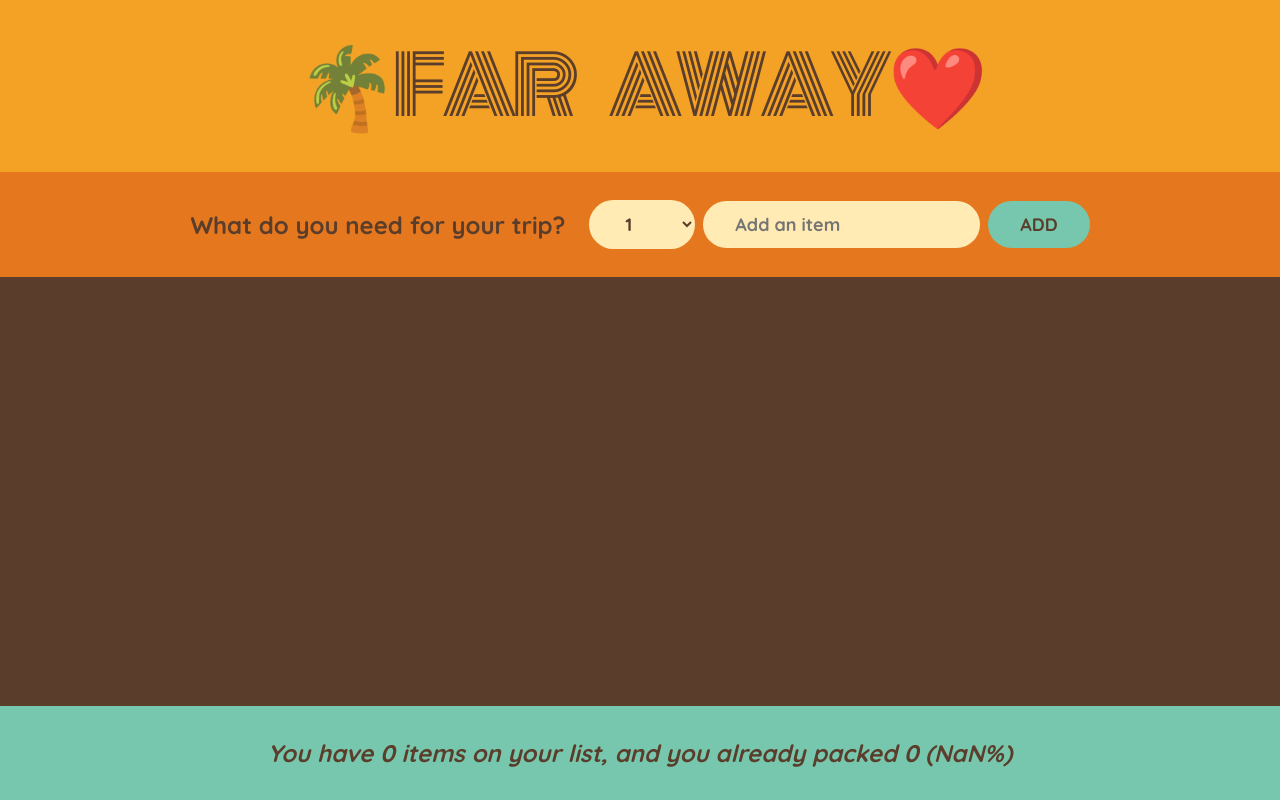
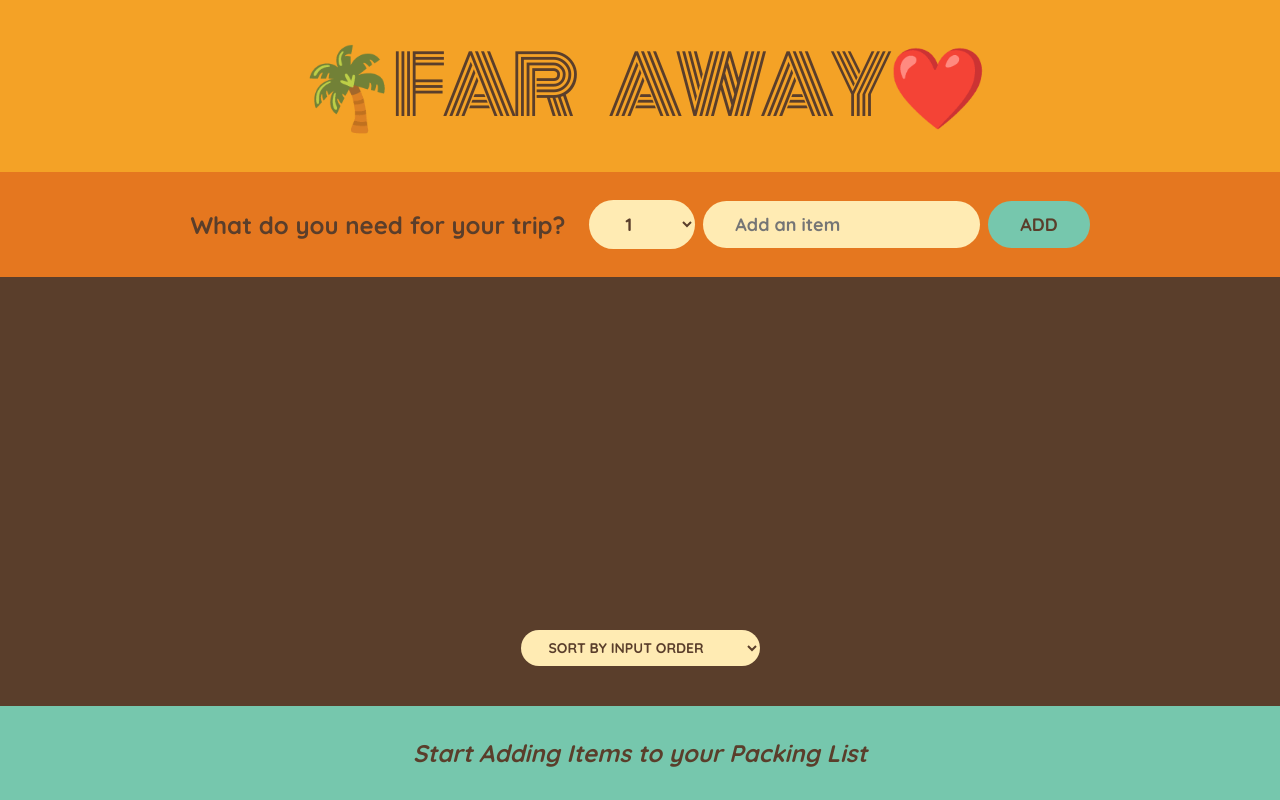
Before and after one commit to coreinspect/faraway, a React (Vite) app: page / in a window 1280 px wide. Built offline with nearby package versions, Linux system fonts and the light colour scheme.

Commit message:
Updated Files

```diff
--- a/src/App.jsx
+++ b/src/App.jsx
@@ -89,10 +89,23 @@ function Form({ onAddItems }) {
   );
 }
 function PackingList({ items, onDeleteItem, onToggleItem }) {
+  const [sortBy, setSortBy] = useState("input");
+  let sortedItems;
+  if (sortBy === "input") sortedItems = items;
+  if (sortBy === "description")
+    sortedItems = items
+      .slice()
+      .sort((a, b) => a.description.localeCompare(b.description));
+
+  if (sortBy === "packed")
+    sortedItems = items
+      .slice()
+      .sort((a, b) => Number(a.packed) - Number(b.packed));
+
   return (
     <div className="list">
       <ul>
-        {items.map((item) => (
+        {sortedItems.map((item) => (
           <Item
             item={item}
             onDeleteItem={onDeleteItem}
@@ -101,6 +114,15 @@ function PackingList({ items, onDeleteItem, onToggleItem }) {
           />
         ))}
       </ul>
+
+      {/* Code for Sorting */}
+      <div className="actions">
+        <select value={sortBy} onChange={(e) => setSortBy(e.target.value)}>
+          <option value="input">Sort By Input order</option>
+          <option value="description">Sort By Description</option>
+          <option value="packed">Sort By Packed Status</option>
+        </select>
+      </div>
     </div>
   );
 }
@@ -124,6 +146,12 @@ function Item({ item, onDeleteItem, onToggleItem }) {
 }
 
 function Stats({ items }) {
+  if (!items.length)
+    return (
+      <p className="stats">
+        <em>Start Adding Items to your Packing List</em>
+      </p>
+    );
   const numItems = items.length;
   const numPacked = items.filter((item) => item.packed).length;
   const numPackedPercent = Math.round((numPacked / numItems) * 100);
```
